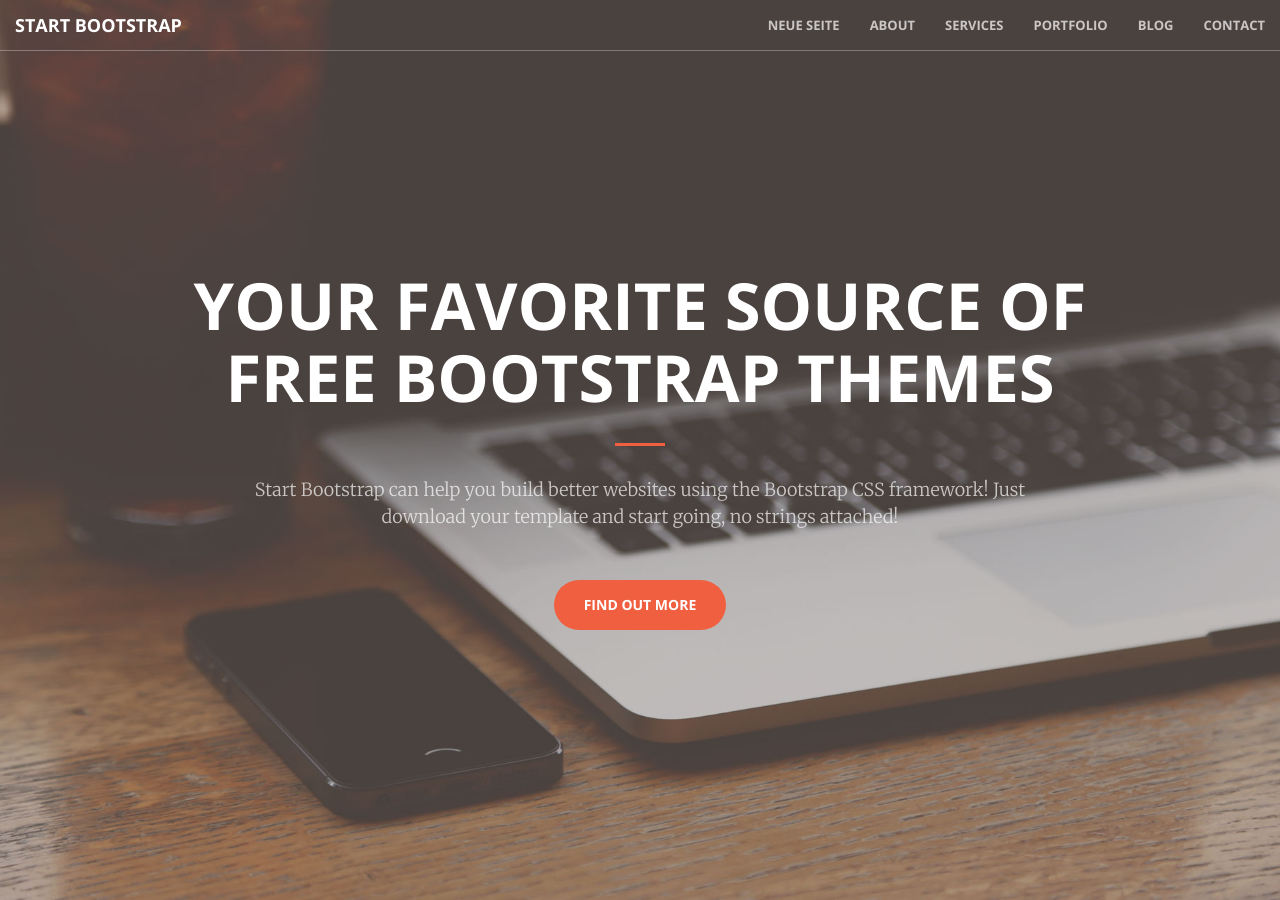
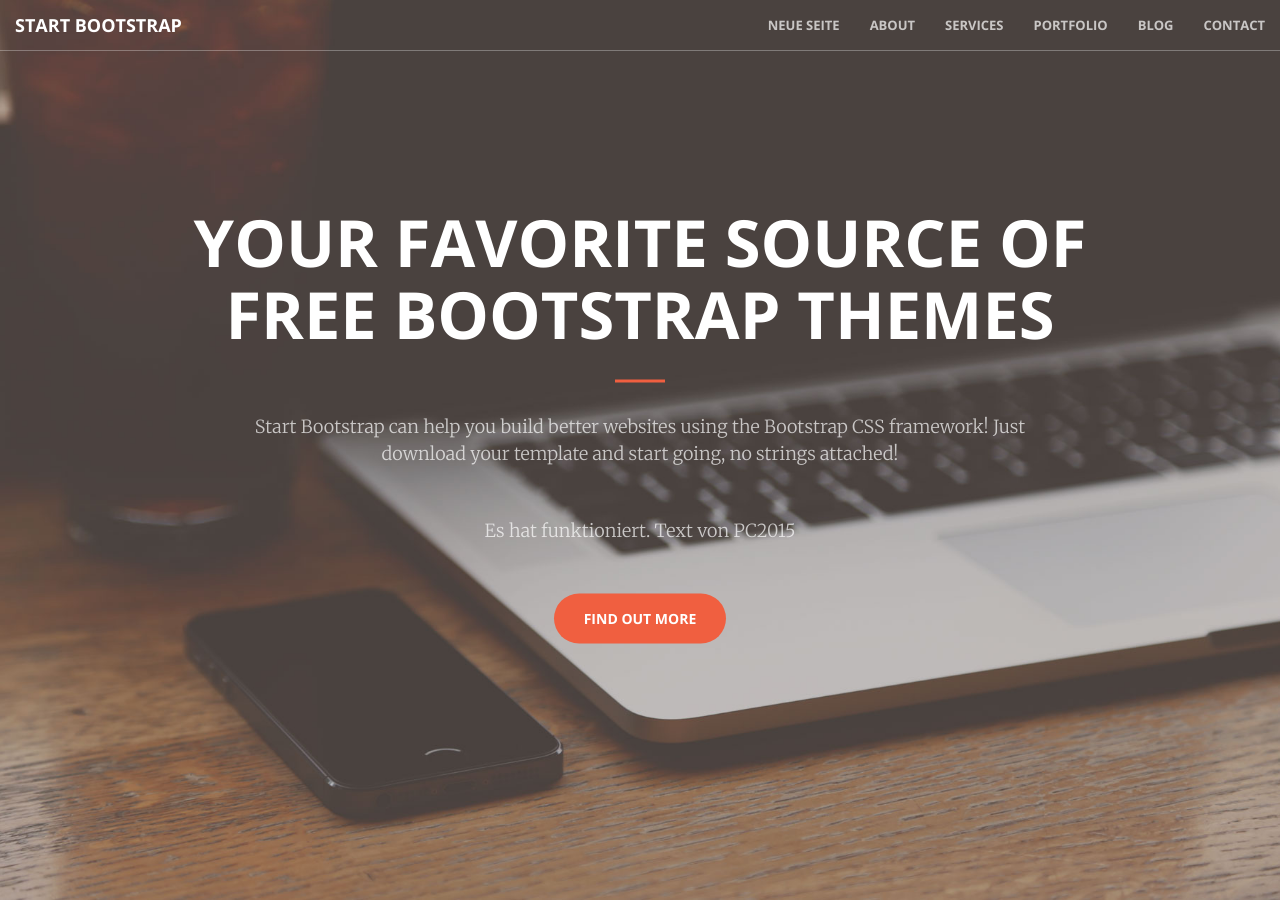
Before and after one commit to sebw84/gittest, a Jekyll site: the page built from homepage.html, in a window 1280 px wide. Built offline with Jekyll 4.4.1, drawn with Linux system fonts in a browser that asks for light colours.

Commit message:
Updated 'homepage.html' via CloudCannon

```diff
--- a/homepage.html
+++ b/homepage.html
@@ -5,11 +5,6 @@ title: Home Page
 
     <header>
         <div class="header-content">
-            <div class="header-content-inner editable">
-                <h1>Your Favorite Source of Free Bootstrap Themes</h1>
-                <hr>
-                <p>Start Bootstrap can help you build better websites using the Bootstrap CSS framework! Just download your template and start going, no strings attached!</p>
-                <a href="#about" class="btn btn-primary btn-xl page-scroll">Find Out More</a>
-            </div>
+            <div class="header-content-inner editable"><h1 style="font-size: 65px;">Your Favorite Source of Free Bootstrap Themes</h1><hr /><p>Start Bootstrap can help you build better websites using the Bootstrap CSS framework! Just download your template and start going, no strings attached!</p><p>Es hat funktioniert. Text von PC2015</p><p><a class="btn btn-primary btn-xl page-scroll" href="#about">Find Out More</a></p></div>
         </div>
     </header>
```
